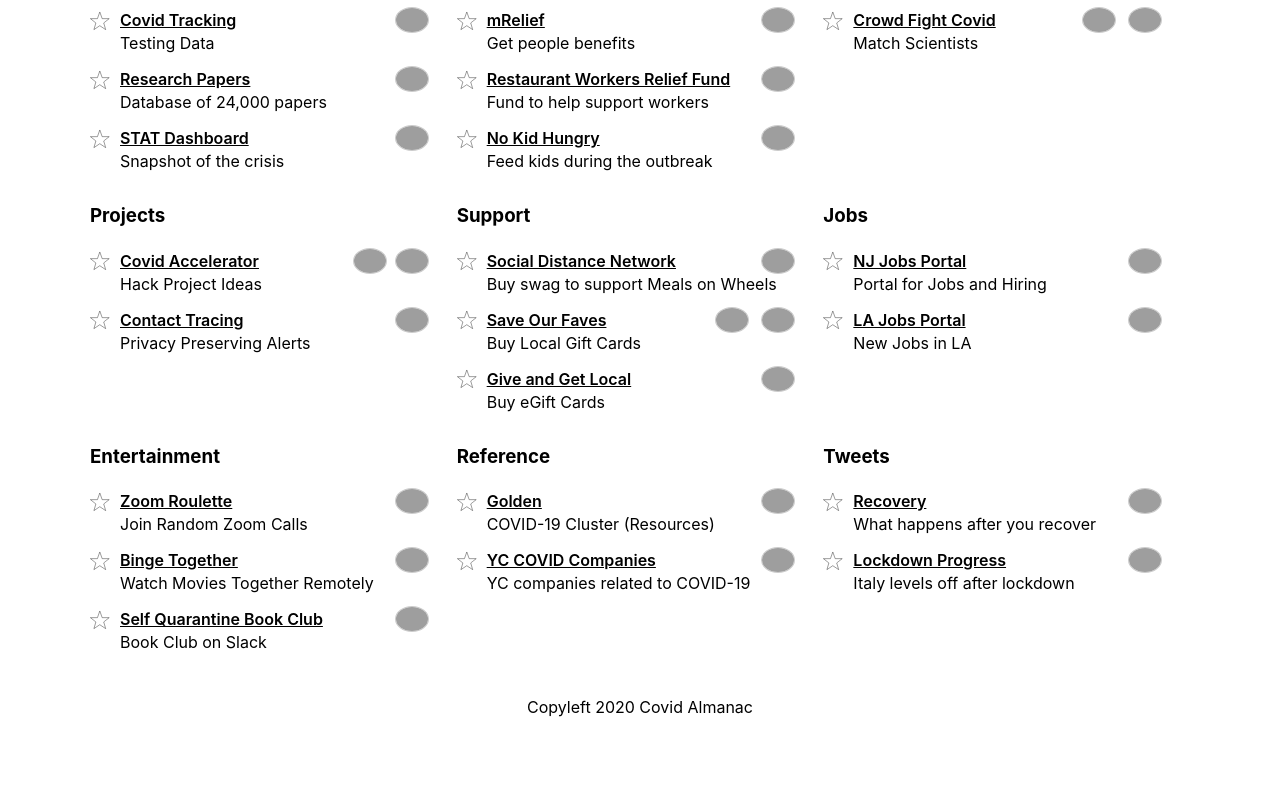
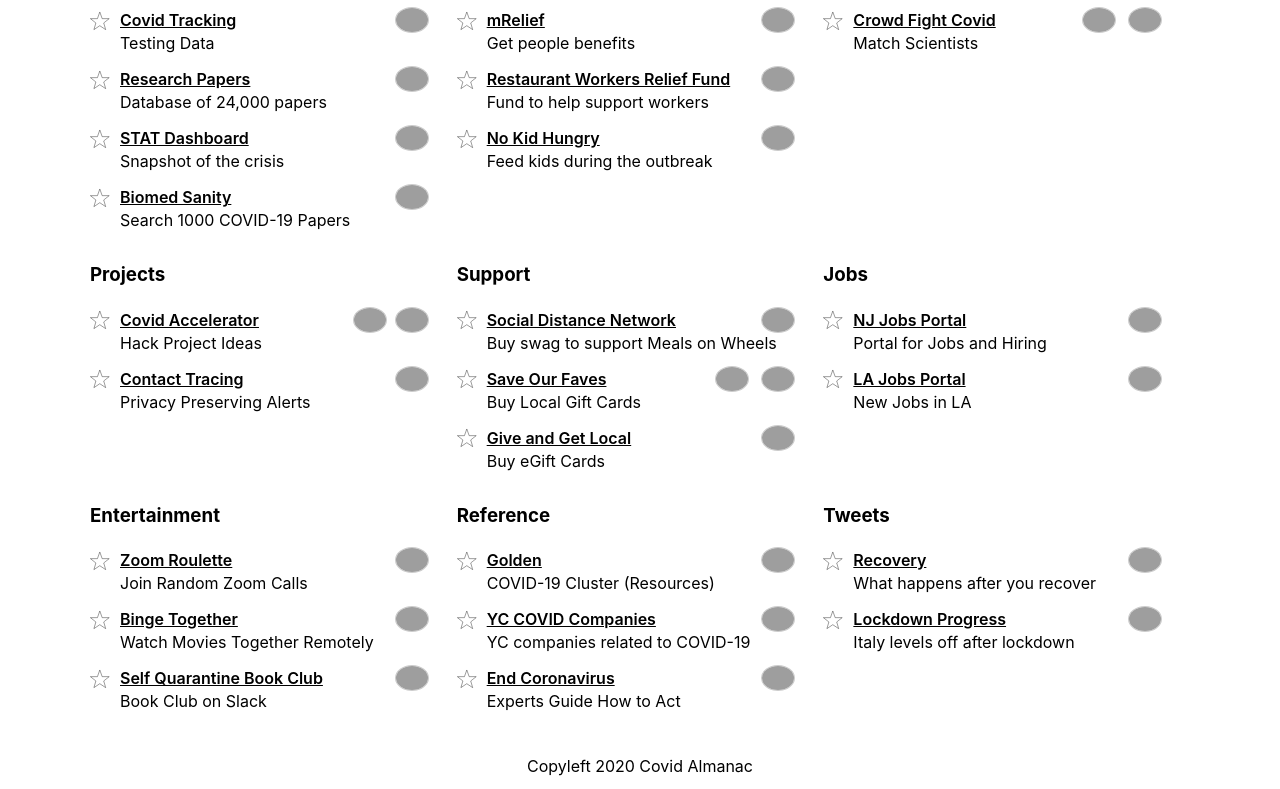
Before and after one commit to CovidAlmanac/covidalmanac.github.io, a plain HTML site: page index.html in a window 1280 px wide. Shown: the part 327-1116 px from the top of the page. Before the commit the page ends 1057 px from the top, so only its background shows below. Drawn offline with nearby package versions, Linux system fonts and the light colour scheme; grey boxes are pictures that could not be loaded.

Commit message:
Karpathy and End Coronavirus

```diff
--- a/index.html
+++ b/index.html
@@ -190,6 +190,14 @@
             <div class="endorse"><a href="https://twitter.com/matthewherper/status/1243260347076825088" target="_blank"><img height="24" src="https://pbs.twimg.com/profile_images/1201209401354412038/eBa4GsEu_reasonably_small.jpg"></a></div>
           </div>
           <div class="subtitle">Snapshot of the crisis</div>
+        </div>
+        <div class="item">
+          <div class="title" id="id29">
+            <svg onclick="Covid.tapStar(this)" xmlns="http://www.w3.org/2000/svg" width="20" height="20" viewBox="0 0 51 48"><path fill="#fff" stroke="#000" d="m25,1 6,17h18l-14,11 5,17-15-10-15,10 5-17-14-11h18z"/></svg>
+            <a href="http://biomed-sanity.com/">Biomed Sanity</a>
+            <div class="endorse"><a href="https://twitter.com/karpathy/status/1244465441528938498" target="_blank"><img height="24" src="https://pbs.twimg.com/profile_images/949761503292370944/jNCD5LL0_reasonably_small.jpg"></a></div>
+          </div>
+          <div class="subtitle">Search 1000 COVID-19 Papers</div>
         </div>
       </div>
 
@@ -389,6 +397,14 @@
           </div>
           <div class="subtitle">YC companies related to COVID-19</div>
         </div>
+        <div class="item">
+          <div class="title" id="id28">
+            <svg onclick="Covid.tapStar(this)" xmlns="http://www.w3.org/2000/svg" width="20" height="20" viewBox="0 0 51 48"><path fill="#fff" stroke="#000" d="m25,1 6,17h18l-14,11 5,17-15-10-15,10 5-17-14-11h18z"/></svg>
+            <a href="https://www.endcoronavirus.org/">End Coronavirus</a>
+            <div class="endorse"><a href="https://twitter.com/yaneerbaryam/status/1244745319126052864" target="_blank"><img height="24" src="https://pbs.twimg.com/profile_images/679101365860196352/A0FJiBXE_reasonably_small.jpg"></a></div>
+          </div>
+          <div class="subtitle">Experts Guide How to Act</div>
+        </div>
 
       </div>
 
```
Also changed, not shown: image.png (added).
